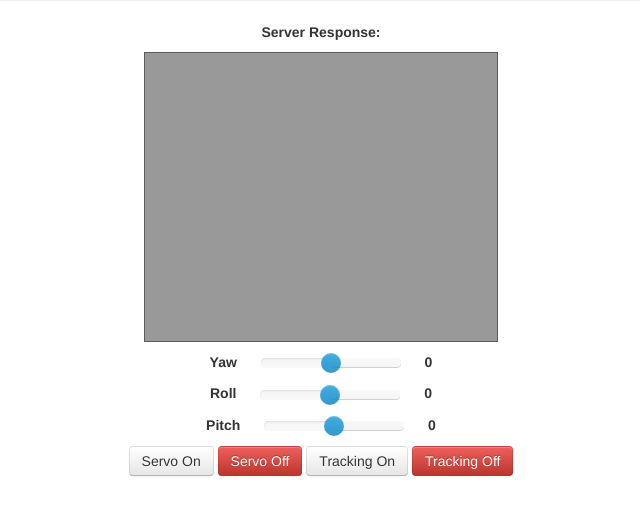
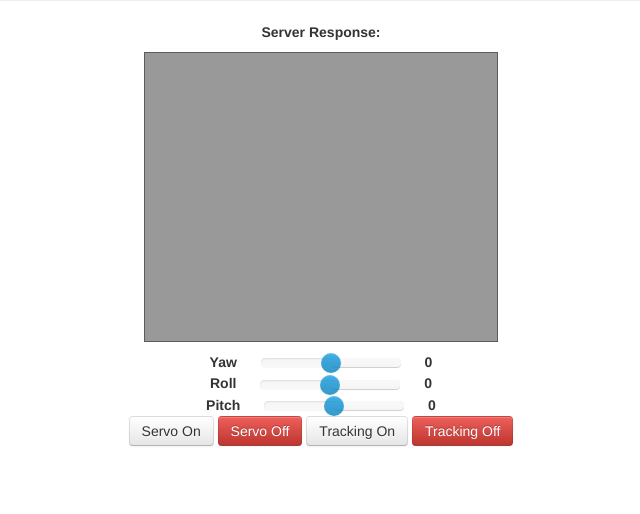
Before and after one commit to phonezawphyo/bbb-server, a plain HTML site: page websocket-client/index.html in a window 1280 px wide. Shown: the part 70-584 px from the top of the page, without its empty margins (319-959 px from the left). Drawn offline with Linux system fonts and the light colour scheme.

Commit message:
container-fluid

```diff
--- a/websocket-client/index.html
+++ b/websocket-client/index.html
@@ -27,7 +27,7 @@
   </center>
 
   <! Yaw P8_13 >
-  <div class="container">
+  <div class="container-fluid">
     <strong class="pad-right">Yaw</strong>
     <input type="text"
     class="slider slider-yaw span2"
@@ -43,7 +43,7 @@
   </div>
 
   <! Roll >
-  <div class="container">
+  <div class="container-fluid">
     <strong class="pad-right">Roll</strong>
     <input type="text"
     class="slider slider-roll span2"
@@ -59,7 +59,7 @@
   </div>
 
   <! Pitch >
-  <div class="container">
+  <div class="container-fluid">
     <strong class="pad-right">Pitch</strong>
     <input type="text"
     class="slider slider-pitch span2"
@@ -76,7 +76,7 @@
 
 
   <! On/off switch >
-  <div class="container">
+  <div class="container-fluid">
     <button class="btn" ng-click="servoOn()">
       Servo On
     </button>
```
Also changed, not shown: 1 other file.
